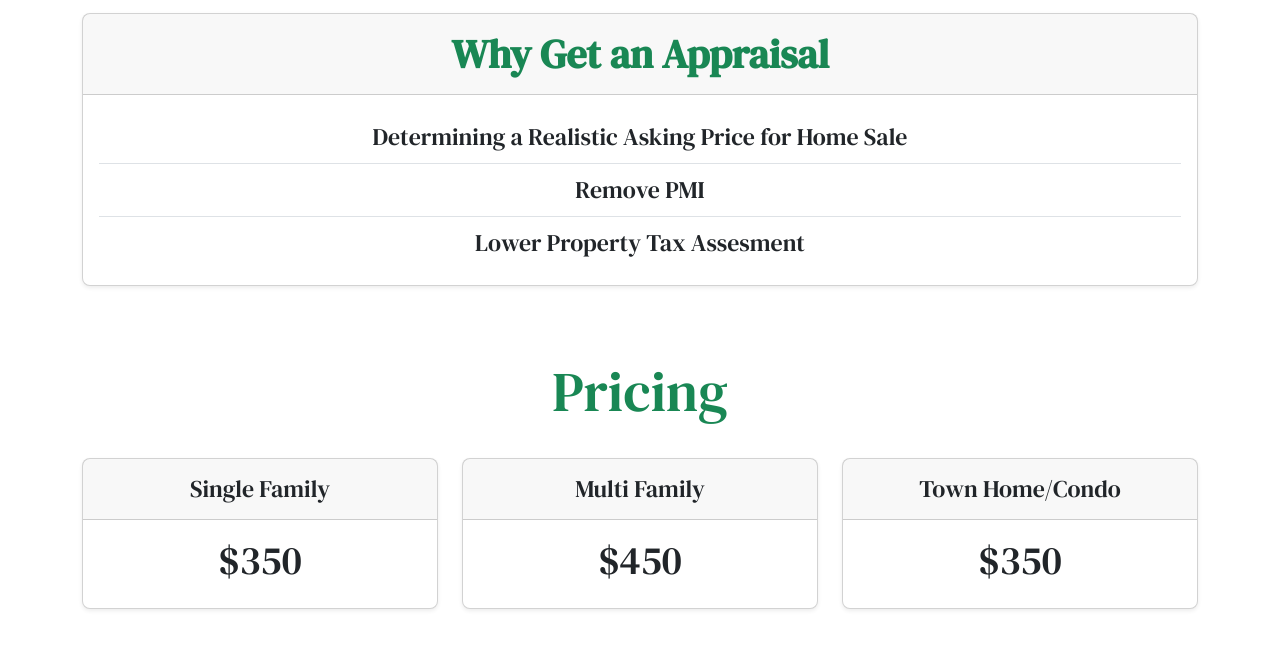
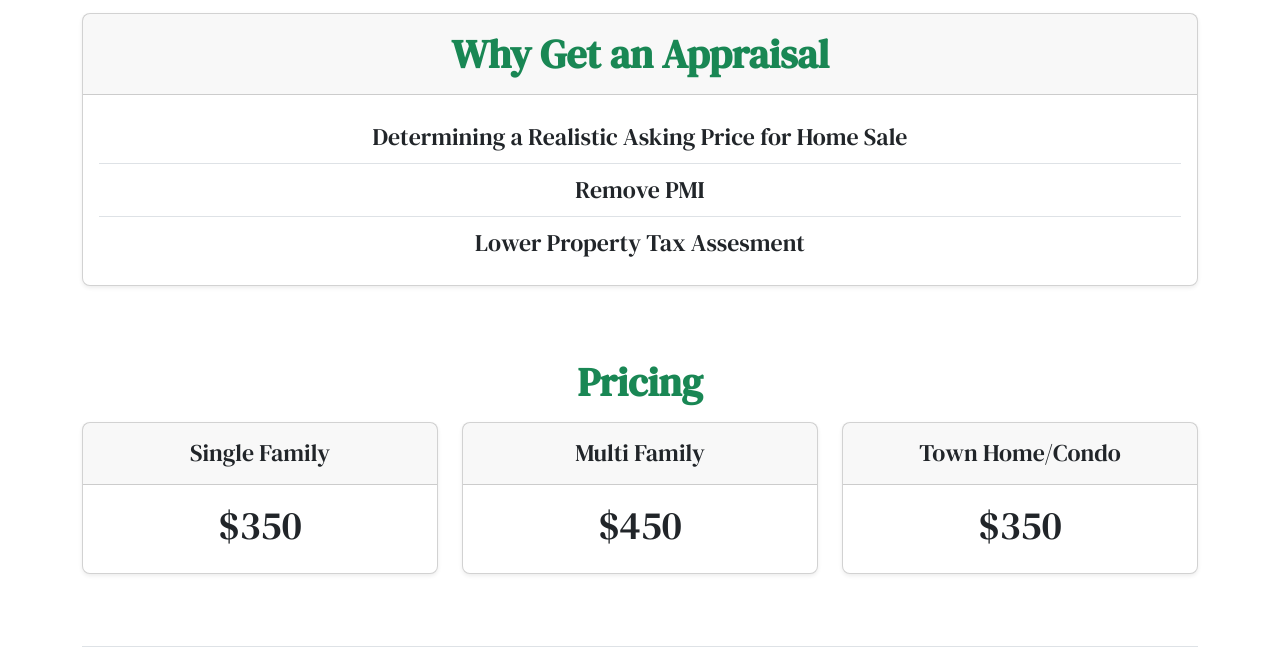
Before and after one commit to pdenette/equityappraisalgroup, a plain HTML site: page index.html in a window 1280 px wide. Shown: the part 1392-2049 px from the top of the page. Drawn offline with nearby package versions, Linux system fonts and the light colour scheme.

Commit message:
synced pricing header

```diff
--- a/index.html
+++ b/index.html
@@ -83,12 +83,10 @@
       </div>
       <!--Pricing Tab-->
       <div class="container py-2">
-        <header>
-          <div class="pricing-header p-3 pb-md-4 mx-auto text-center">
-            <h1 class="display-4">Pricing</h1>
+        <main>
+          <div class="card-header py-3">
+            <h4 class="my-0 fw-bold text-center text-success fs-1">Pricing</h4>
           </div>
-        </header>
-        <main>
           <div class="row row-cols-1 row-cols-md-3 mb-3 text-center">
             <div class="col">
               <div class="card mb-4 rounded-3 shadow-sm">
```
